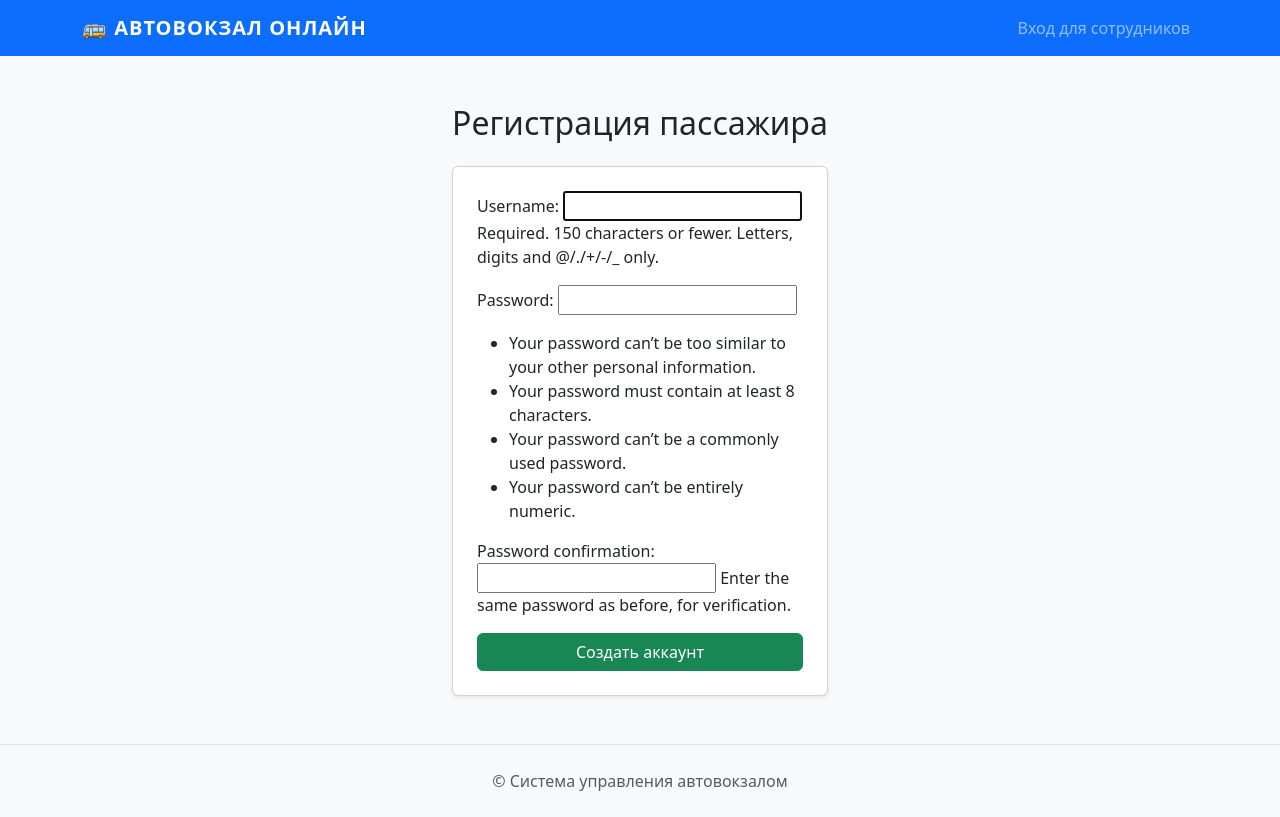
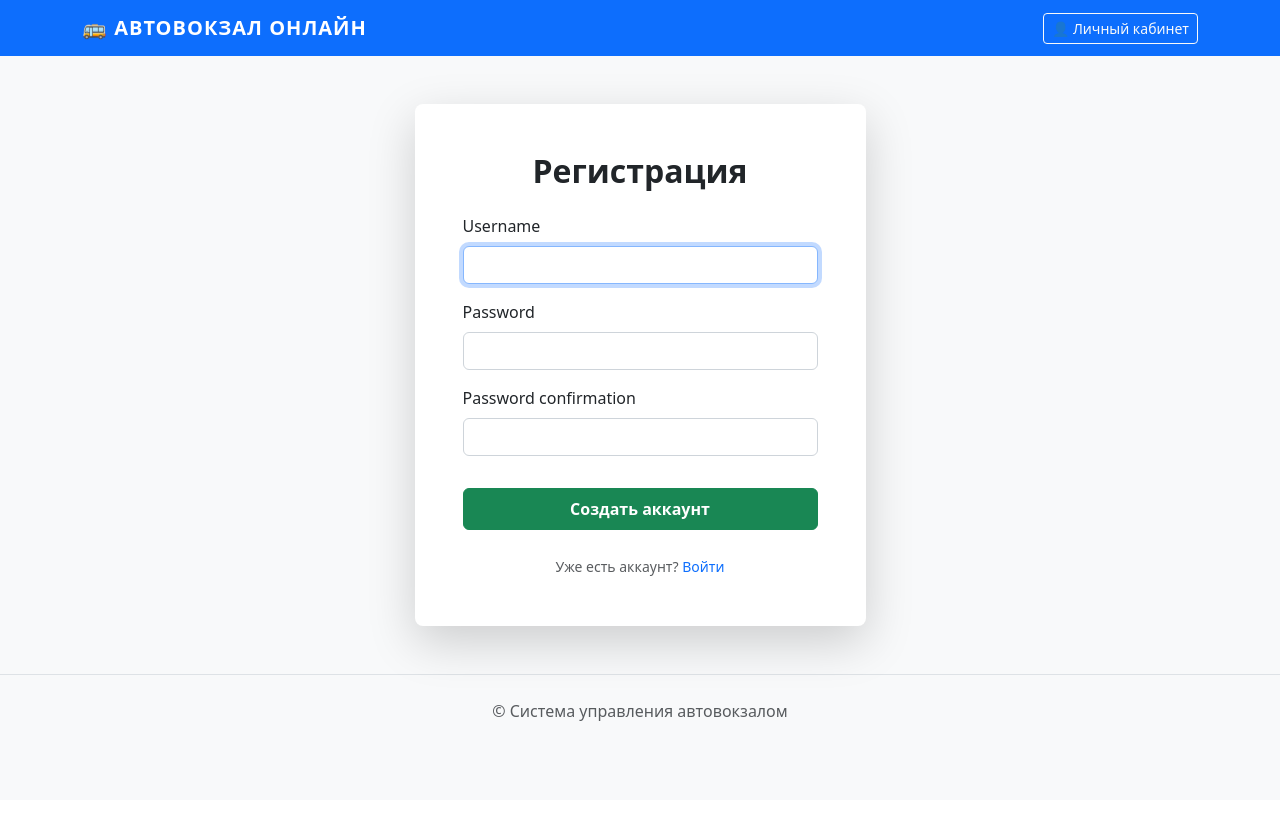
Before and after one commit to den-zl/Avtovokzal_curse_project_db, a Django app: page /register/ in a window 1280 px wide. After the commit the page ends 721 px from the top, so only its background shows below. Run offline with Django 4.2, Linux system fonts and the light colour scheme.

Commit message:
Added ticket booking logic and passenger personal area

```diff
--- a/core/settings.py
+++ b/core/settings.py
@@ -126,3 +126,6 @@ STATIC_URL = 'static/'
 # https://docs.djangoproject.com/en/4.2/ref/settings/#default-auto-field
 
 DEFAULT_AUTO_FIELD = 'django.db.models.BigAutoField'
+
+LOGIN_REDIRECT_URL = 'index'
+LOGOUT_REDIRECT_URL = 'index'
--- a/station/templates/registration/register.html
+++ b/station/templates/registration/register.html
@@ -1,13 +1,35 @@
 {% extends 'station/base.html' %}
 {% block content %}
-<div class="container mt-5" style="max-width: 400px;">
-    <h2 class="text-center mb-4">Регистрация пассажира</h2>
-    <div class="card p-4 shadow-sm">
-        <form method="post">
-            {% csrf_token %}
-            {{ form.as_p }}
-            <button type="submit" class="btn btn-success w-100">Создать аккаунт</button>
-        </form>
+<div class="container mt-5">
+    <div class="row justify-content-center">
+        <div class="col-md-5">
+            <div class="card shadow-lg border-0 rounded-3">
+                <div class="card-body p-5">
+                    <h2 class="text-center fw-bold mb-4">Регистрация</h2>
+                    <form method="post" novalidate>
+                        {% csrf_token %}
+                        {% for field in form %}
+                            <div class="mb-3">
+                                <label class="form-label">{{ field.label }}</label>
+                                {{ field }}
+                                {% if field.errors %}
+                                    <div class="text-danger small">{{ field.errors.0 }}</div>
+                                {% endif %}
+                            </div>
+                        {% endfor %}
+                        <button type="submit" class="btn btn-success w-100 py-2 mt-3 fw-bold">Создать аккаунт</button>
+                    </form>
+                    <div class="text-center mt-4">
+                        <small class="text-muted">Уже есть аккаунт? <a href="{% url 'login' %}" class="text-decoration-none">Войти</a></small>
+                    </div>
+                </div>
+            </div>
+        </div>
     </div>
 </div>
+
+<style>
+    input { display: block; width: 100%; padding: 0.375rem 0.75rem; font-size: 1rem; line-height: 1.5; color: #212529; background-color: #fff; border: 1px solid #ced4da; border-radius: 0.375rem; }
+    input:focus { border-color: #86b7fe; outline: 0; box-shadow: 0 0 0 0.25rem rgba(13, 110, 253, 0.25); }
+</style>
 {% endblock %}
--- a/station/templates/station/base.html
+++ b/station/templates/station/base.html
@@ -32,7 +32,17 @@
     <div class="container">
         <a class="navbar-brand" href="/">🚌 Автовокзал Онлайн</a>
         <div class="navbar-nav ms-auto">
-            <a class="nav-link" href="/admin">Вход для сотрудников</a>
+            {% if user.is_authenticated %}
+                <span class="nav-link text-light me-3">Привет, <b>{{ user.username }}</b></span>
+                <a class="btn btn-warning btn-sm align-self-center me-2" href="{% url 'profile' %}">Личный кабинет</a>
+                <form action="{% url 'logout' %}" method="post" style="display:inline;">
+                    {% csrf_token %}
+                    <button type="submit" class="btn btn-outline-light btn-sm">Выйти</button>
+                </form>
+            {% else %}
+
+                <a class="btn btn-outline-light btn-sm" href="{% url 'login' %}">👤 Личный кабинет</a>
+            {% endif %}
         </div>
     </div>
 </nav>
--- a/station/templates/station/index.html
+++ b/station/templates/station/index.html
@@ -59,7 +59,7 @@
                     </td>
                     <td class="fw-bold">{{ trip.price }} руб.</td>
                     <td class="text-end">
-                        <button class="btn btn-outline-success btn-sm px-4 rounded-pill">Купить билет</button>
+                        <a href="{% url 'buy_ticket' trip.id %}" class="btn btn-outline-success btn-sm px-4 rounded-pill">Купить билет</a>
                     </td>
                 </tr>
                 {% empty %}
--- a/station/urls.py
+++ b/station/urls.py
@@ -5,4 +5,6 @@ urlpatterns = [
     path('', views.index, name='index'), # Главная страница
     path('register/', views.register, name='register'),
     path('accounts/', include('django.contrib.auth.urls')), # login/logout
+    path('buy/<int:trip_id>/', views.buy_ticket, name='buy_ticket'),  # Ссылка на покупку
+    path('profile/', views.profile, name='profile'),  # Личный кабинет
 ]
--- a/station/views.py
+++ b/station/views.py
@@ -1,8 +1,11 @@
 from django.shortcuts import render
-from .models import Trip, City
+from .models import Trip, City, Ticket, Payment, UserProfile
 from django.contrib.auth.forms import UserCreationForm
 from django.contrib.auth import login
 from django.shortcuts import redirect
+from django.contrib.auth.decorators import login_required
+from .models import Trip, Ticket, Payment
+import random
 
 def index(request):
     # Рейсы из базы
@@ -21,8 +24,28 @@ def register(request):
         form = UserCreationForm(request.POST)
         if form.is_valid():
             user = form.save()
+            UserProfile.objects.create(user=user, role='client')
             login(request, user)
             return redirect('index')
     else:
         form = UserCreationForm()
     return render(request, 'registration/register.html', {'form': form})
+@login_required
+def buy_ticket(request, trip_id):
+    trip = Trip.objects.get(id=trip_id)
+
+    ticket = Ticket.objects.create(
+        trip=trip,
+        passenger=request.user,
+        seat_number=random.randint(1, 50)
+    )
+
+    Payment.objects.create(ticket=ticket, amount=trip.price, is_paid=True)
+
+    return redirect('profile')
+
+@login_required
+def profile(request):
+
+    tickets = Ticket.objects.filter(passenger=request.user).order_by('-booking_date')
+    return render(request, 'station/profile.html', {'tickets': tickets})
```
Also changed, not shown: station/templates/station/profile.html (added, +33 -0 lines).
